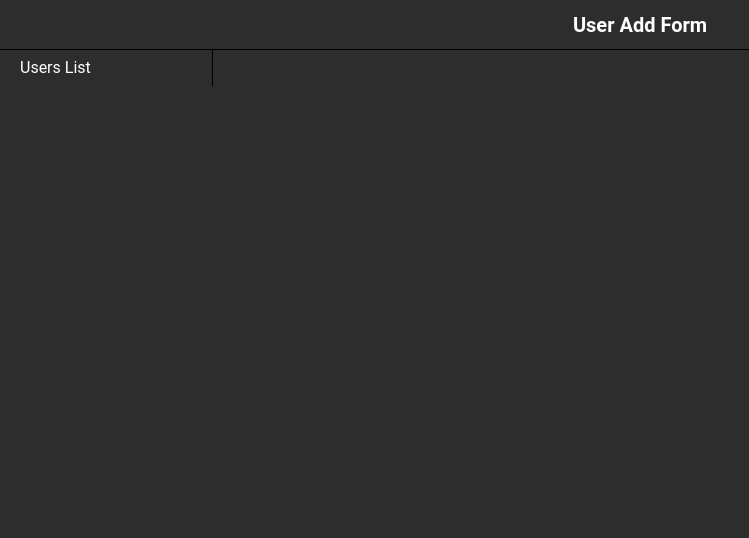
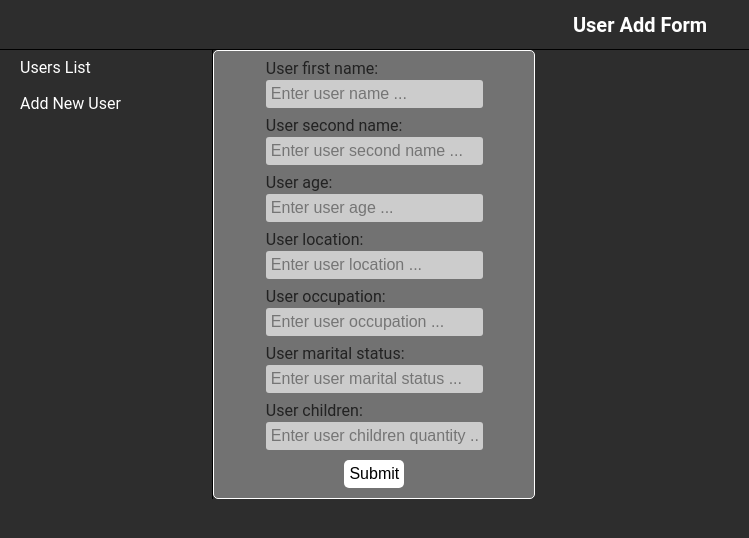
Before and after one commit to PersickWebdev/react-users-database, a React (Create React App) app: page /user-add-form in a window 1280 px wide. Shown: the top 538 px of the page, without its empty margins (0-749 px from the left). Built offline with nearby package versions, Linux system fonts and the light colour scheme.

Commit message:
newUser object creation implemented

```diff
--- a/src/App.js
+++ b/src/App.js
@@ -4,6 +4,7 @@ import { Route } from 'react-router-dom';
 import { Header } from './components';
 import { Sidebar } from './components';
 import { UsersList } from "./components";
+import { UserAddForm } from './components'
 
 const App = () => {
     return (
@@ -12,6 +13,7 @@ const App = () => {
             <Sidebar/>
             <div className='app__content'>
                 <Route path='/users-list' component={ UsersList } />
+                <Route path='/user-add-form' component={ UserAddForm } />
             </div>
         </div>
     );
--- a/src/components/Sidebar/Sidebar.jsx
+++ b/src/components/Sidebar/Sidebar.jsx
@@ -7,6 +7,9 @@ const Sidebar = () => {
             <div className='sidebar__linkBox'>
                 <NavLink to='/users-list' activeClassName='activeLink'>Users List</NavLink>
             </div>
+            <div className='sidebar__linkBox'>
+                <NavLink to='/user-add-form' activeClassName='activeLink'>Add New User</NavLink>
+            </div>
         </div>
     );
 }
--- /dev/null
+++ b/src/components/UserAddForm/UserAddForm.jsx
@@ -0,0 +1,128 @@
+import React, {useState} from "react";
+
+const UserAddForm = () => {
+    const [value, setValue] = useState({
+        userName: '',
+        userSurname: '',
+        userAge: '',
+        userLocation: '',
+        userOccupation: '',
+        userMaritalStatus: '',
+        userChildren: ''
+    });
+
+    const handler = (event) => {
+        setValue({
+            ...value,
+            [event.target.name]: event.target.value
+        });
+    };
+
+    const handleUserName = (event) => {
+        handler(event);
+    };
+
+    const handleUserSurname = (event) => {
+        handler(event);
+    };
+
+    const handleUserAge = (event) => {
+        handler(event);
+    };
+
+    const handleUserLocation = (event) => {
+        handler(event);
+    };
+
+    const handleUserOccupation = (event) => {
+        handler(event);
+    };
+
+    const handleUserMaritalStatus = (event) => {
+        handler(event);
+    };
+
+    const handleUserChildren = (event) => {
+        handler(event);
+    }
+
+    const handleFormSubmit = (event) => {
+        event.preventDefault();
+        const newUser = {
+            id: Date.now(),
+            firstName: value.userName,
+            secondName: value.userSurname,
+            age: value.userAge,
+            location: value.userLocation,
+            maritalStatus: value.userMaritalStatus,
+            children: value.userChildren,
+            occupation: value.userOccupation,
+        };
+        console.log(newUser);
+    };
+
+
+    return (
+        <form className='form'>
+            <div className='form__section'>
+                <p className='form__label'>User first name:</p>
+                <input onChange={handleUserName}
+                       value={value.userName}
+                       type='text'
+                       name='userName'
+                       placeholder='Enter user name ...'/>
+            </div>
+            <div className='form__section'>
+                <p className='form__label'>User second name:</p>
+                <input onChange={handleUserSurname}
+                       value={value.userSurname}
+                       type='text'
+                       name='userSurname'
+                       placeholder='Enter user second name ...'/>
+            </div>
+            <div className='form__section'>
+                <p className='form__label'>User age:</p>
+                <input onChange={handleUserAge}
+                       value={value.userAge}
+                       type='text'
+                       name='userAge'
+                       placeholder='Enter user age ...'/>
+            </div>
+            <div className='form__section'>
+                <p className='form__label'>User location:</p>
+                <input onChange={handleUserLocation}
+                       value={value.userLocation}
+                       type='text'
+                       name='userLocation'
+                       placeholder='Enter user location ...'/>
+            </div>
+            <div className='form__section'>
+                <p className='form__label'>User occupation:</p>
+                <input onChange={handleUserOccupation}
+                       value={value.userOccupation}
+                       type='text'
+                       name='userOccupation'
+                       placeholder='Enter user occupation ...'/>
+            </div>
+            <div className='form__section'>
+                <p className='form__label'>User marital status:</p>
+                <input onChange={handleUserMaritalStatus}
+                       value={value.userMaritalStatus}
+                       type='text'
+                       name='userMaritalStatus'
+                       placeholder='Enter user marital status ...'/>
+            </div>
+            <div className='form__section'>
+                <p className='form__label'>User children:</p>
+                <input onChange={handleUserChildren}
+                       value={value.userChildren}
+                       type='text'
+                       name='userChildren'
+                       placeholder='Enter user children quantity ...'/>
+            </div>
+            <button className='form__button' onClick={handleFormSubmit}>Submit</button>
+        </form>
+    );
+};
+
+export default UserAddForm;
--- a/src/components/index.js
+++ b/src/components/index.js
@@ -2,3 +2,4 @@ export { default as Header } from './Header/Header';
 export { default as Sidebar } from './Sidebar/Sidebar';
 export { default as UsersList } from './UsersList/UsersList';
 export { default as User } from './UsersList/User';
+export { default as UserAddForm } from './UserAddForm/UserAddForm';
--- a/src/scss/app.scss
+++ b/src/scss/app.scss
@@ -4,6 +4,7 @@
 @import './components/sidebar';
 @import './components/usersList';
 @import './components/user';
+@import './components/userAddForm';
 
 body {
   font-family: Roboto, sans-serif;
--- /dev/null
+++ b/src/scss/components/_userAddForm.scss
@@ -0,0 +1,33 @@
+.form {
+  display: flex;
+  flex-direction: column;
+  justify-content: center;
+  align-items: center;
+  max-width: 300px;
+  width: 100%;
+  padding: 10px;
+  border: 1px solid $color-main;
+  border-radius: 5px;
+  background-color: rgb(114, 114, 114);
+
+  .form__section:not(:first-child) {
+    margin-top: 10px;
+  }
+
+  .form__section input {
+    margin-top: 3px;
+    padding: 5px;
+    border: none;
+    border-radius: 3px;
+    background-color: #cccccc;
+  }
+
+  .form__button {
+    margin-top: 10px;
+    border: none;
+    border-radius: 5px;
+    padding: 5px;
+    background-color: $color-main;
+    color: $color-black;
+  }
+}
```
Also changed, not shown: 1 other file (tests, documents, lock files or other folders).
